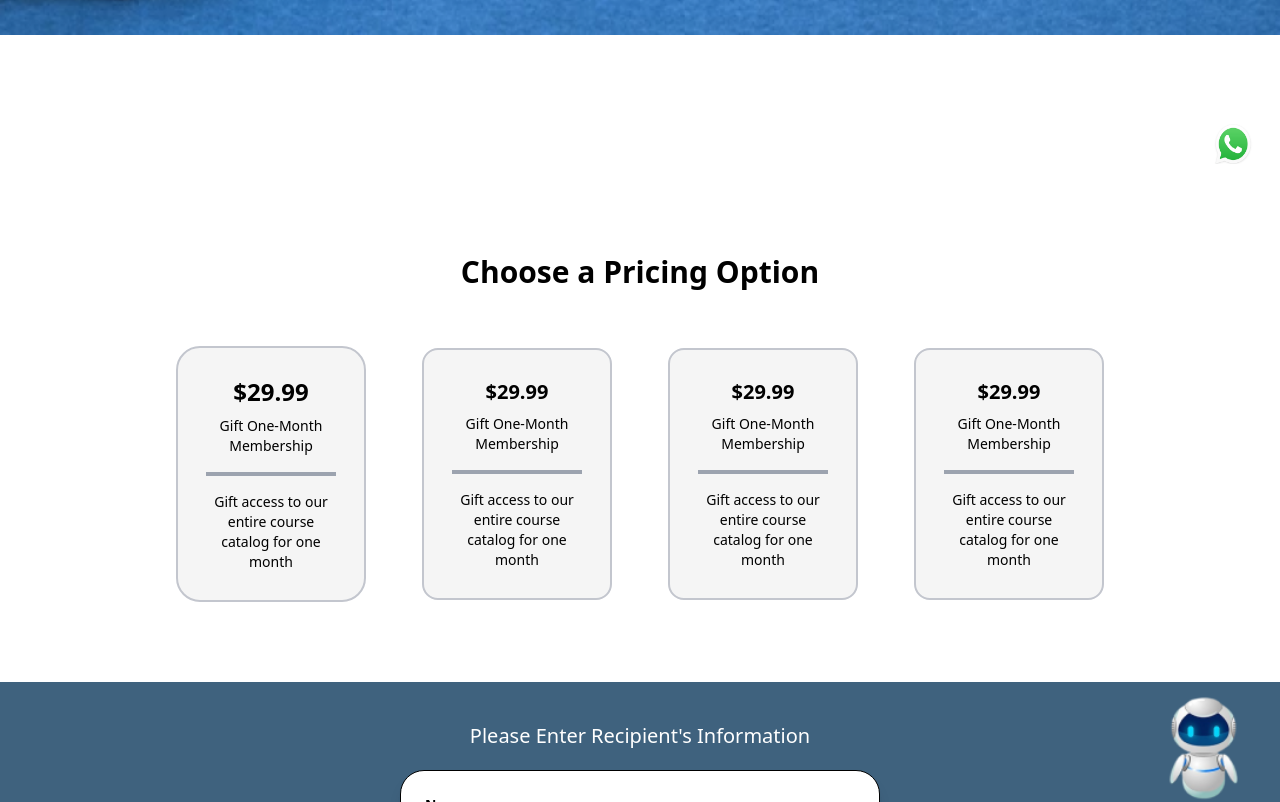
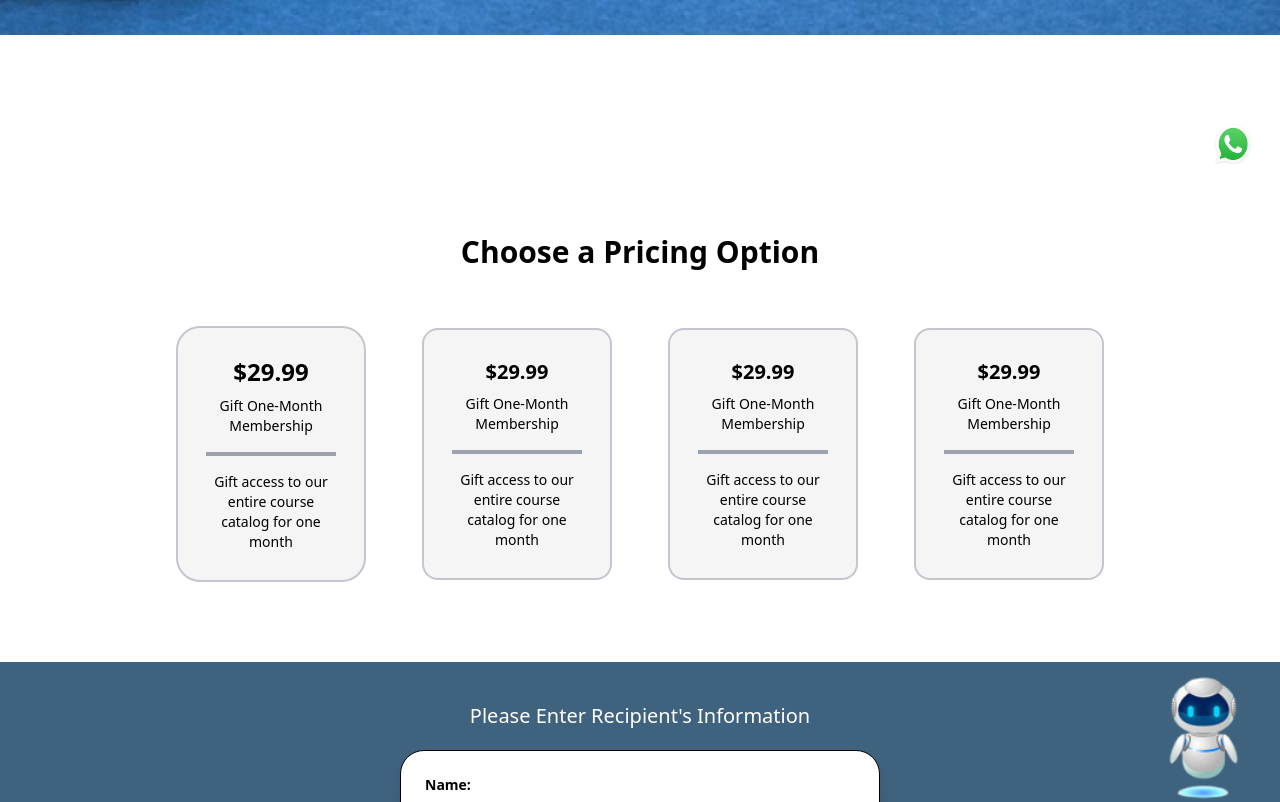
Before and after one commit to Laraib-Azmat/Learning-Management-System--Trac, a React (Create React App) app: page /pricing in a window 1280 px wide. Shown: the part 586-1388 px from the top of the page. Built offline with nearby package versions, Linux system fonts and the light colour scheme.

Commit message:
Subscription added

```diff
--- a/src/Pages/PricingPage.js
+++ b/src/Pages/PricingPage.js
@@ -24,7 +24,7 @@ const PricingPage = () => {
 
 </div>
 
-    <div className='flex flex-col items-center gap-14 mb-20 mt-10 md:mt-[-10%] lg:mt-10'>
+    <div className='flex flex-col items-center gap-14 mb-20 mt-10 md:mt-[-20%] lg:mt-5'>
         <h2 className='text-3xl  font-bold '>Choose a Pricing Option</h2>
         <div className='flex items-center justify-center gap-10 md:gap-8 lg:gap-14 px-4 w-[100%] flex-wrap'>
 
```
